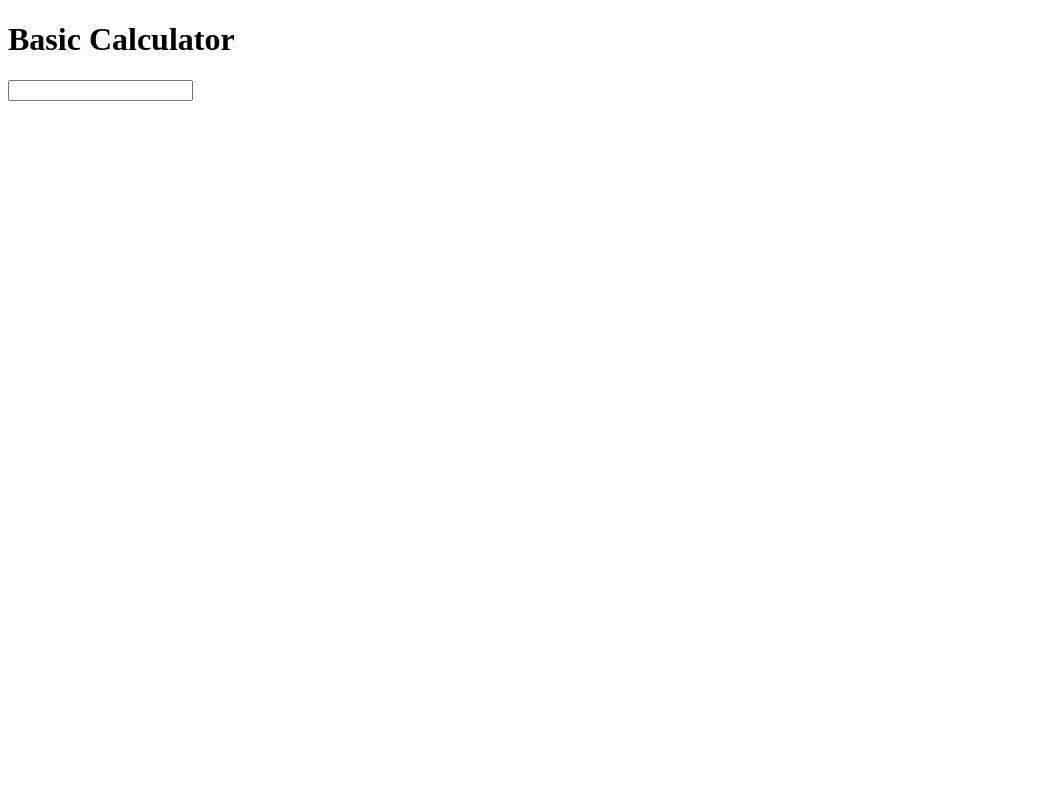
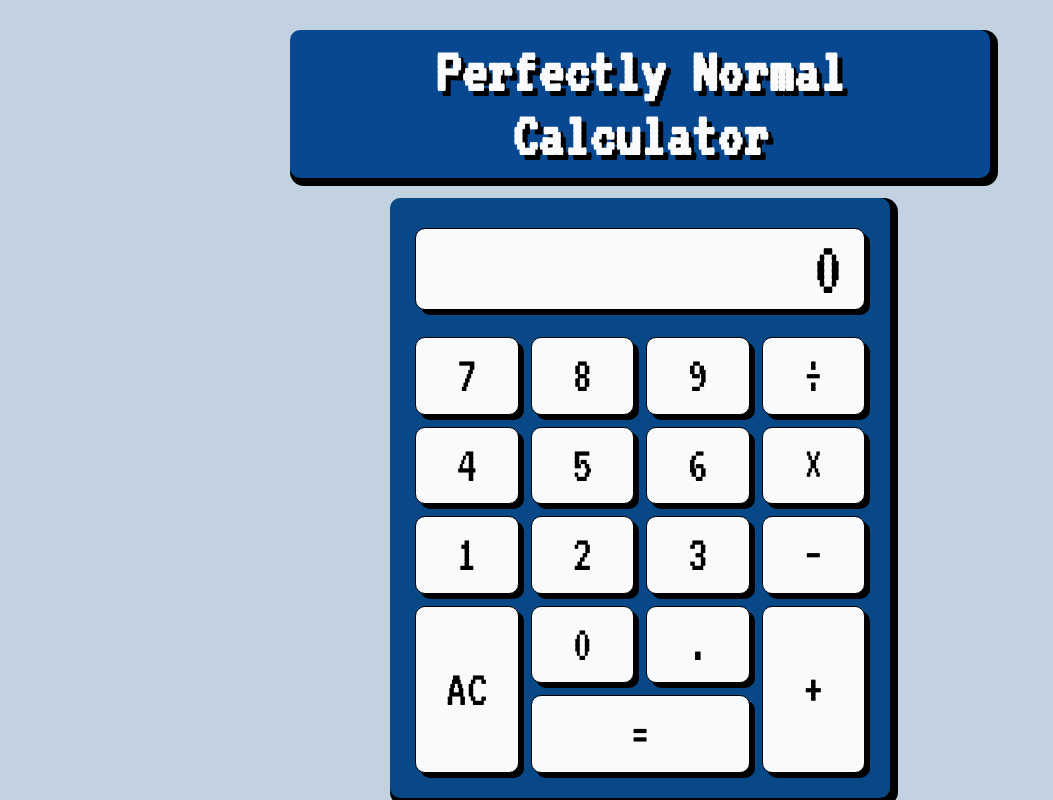
Before and after one commit to KeroseneSlickback/Basic-calculator, a plain HTML site: page index.html in a window 1280 px wide. Shown: the whole page, without its empty margins (0-1053 px from the left). Drawn offline with Linux system fonts and the light colour scheme.

Commit message:
Finalized basic calculator

```diff
--- a/app.js
+++ b/app.js
@@ -1,15 +1,84 @@
-function add(firstNum, secondNum) {
-  return firstNum += secondNum;
+const numberButtons = document.querySelectorAll('[data-number]');
+const operationButtons = document.querySelectorAll('[data-operation]');
+const equalsButton = document.querySelector('[data-equals]');
+const clearButton = document.querySelector('[data-all-clear]');
+const currentOperand = document.querySelector('#current-operand');
+
+let currentNum = currentOperand.innerText;
+let previousNum;
+let operator;
+
+function operate(currentNum, previousNum, operator) {
+	let current = parseFloat(currentNum);
+	let previous = parseFloat(previousNum);
+	let answer;
+	if (operator === '÷') {
+		answer = previous / current;
+	} else if (operator === '×') {
+		answer = previous * current;
+	} else if (operator === '−') {
+		answer = previous - current;
+	} else if (operator === '+') {
+		answer = previous + current;
+	}
+	currentOperand.innerText = Math.round(answer * 100) / 100;
 }
 
-function subtract(firstNum, secondNum) {
-  return firstNum -= secondNum;
+function populateDisplay(num) {
+	if (currentOperand.innerText.length >= 12) {
+		return;
+	}
+	if (currentOperand.innerText !== '0') {
+		if (num === '.' && currentOperand.innerText.includes('.')) {
+			return;
+		} else {
+			currentOperand.innerText += num;
+		}
+	} else {
+		if (num === '.') {
+			currentOperand.innerText += num;
+		} else {
+			currentOperand.innerText = num;
+		}
+	}
+
+	currentNum = currentOperand.innerText;
 }
 
-function multiply(firstNum, secondNum) {
-  return firstNum *= secondNum;
+function loadOperator(op) {
+	operator = op;
 }
 
-function divide(firstNum, secondNum) {
-  return firstNum /= secondNum;
+function updateDisplay() {
+	previousNum = currentOperand.innerText;
+	currentOperand.innerText = '0';
+	currentNum = currentOperand.innerText;
 }
+
+function clear() {
+	currentNum = 0;
+	currentOperand.innerText = '0';
+	previousNum = 0;
+	operator = '';
+}
+
+numberButtons.forEach(button => {
+	button.addEventListener('click', () => {
+		populateDisplay(button.innerText);
+	});
+});
+
+operationButtons.forEach(button => {
+	button.addEventListener('click', () => {
+		loadOperator(button.innerText);
+		updateDisplay();
+	});
+});
+
+clearButton.addEventListener('click', () => {
+	clear();
+});
+
+equalsButton.addEventListener('click', () => {
+	operate(currentNum, previousNum, operator);
+});
--- a/index.html
+++ b/index.html
@@ -1,23 +1,46 @@
 <!DOCTYPE html>
 <html lang="en">
+
 <head>
   <meta charset="UTF-8">
   <meta http-equiv="X-UA-Compatible" content="IE=edge">
   <meta name="viewport" content="width=device-width, initial-scale=1.0">
   <title>Document</title>
-  <link href="style.css" rel="stylesheet">
+  <link href="styles.css" rel="stylesheet">
 </head>
-<body>
-  <header>
-    <h1>Basic Calculator</h1>
+
+<body id="body">
+  <header id="header">
+    <h1 id="title">Perfectly Normal Calculator</h1>
+    <!-- <h2 id="subtitle">I promise. ;)</h2> -->
   </header>
-  <section id="#section">
-    <div id="#calculator">
-      <div id="#container">
-        <input id="input" type="text">
+  <section id="section">
+    <div id="container">
+      <div id="output">
+        <!-- <div id="previous-operand" data-previous-operand></div> -->
+        <div id="current-operand" data-operand>0</div>
       </div>
+      <button id="dividebtn" data-operation>÷</button>
+      <button id="multiplybtn" data-operation>×</button>
+      <button id="minusbtn" data-operation>−</button>
+      <button id="plusbtn" data-operation>+</button>
+      <button id="equalsbtn" data-equals>=</button>
+      <button id="acbtn" data-all-clear>AC</button>
+
+      <button id="pointbtn" data-number>.</button>
+      <button id="ninebtn" data-number>9</button>
+      <button id="eightbtn" data-number>8</button>
+      <button id="sevenbtn" data-number>7</button>
+      <button id="sixbtn" data-number>6</button>
+      <button id="fivebtn" data-number>5</button>
+      <button id="fourbtn" data-number>4</button>
+      <button id="threebtn" data-number>3</button>
+      <button id="twobtn" data-number>2</button>
+      <button id="onebtn" data-number>1</button>
+      <button id="zerobtn" data-number>0</button>
     </div>
   </section>
   <script src="app.js"></script>
 </body>
+
 </html>
--- /dev/null
+++ b/styles.css
@@ -0,0 +1,182 @@
+@import url('https://fonts.googleapis.com/css2?family=VT323&display=swap');
+
+*,
+*:before,
+*:after {
+	margin: 0;
+	padding: 0;
+	box-sizing: border-box;
+	font-family: 'VT323', monospace;
+}
+
+#body {
+	background-color: #c2d2e1;
+	text-align: center;
+	display: flex;
+	justify-content: center;
+	align-items: center;
+	flex-direction: column;
+}
+
+#header {
+	background-color: #084890;
+	color: #f8fafc;
+	text-shadow: 5px 5px 0px black;
+	font-size: 2rem;
+	width: 700px;
+	margin-top: 30px;
+	border-radius: 10px;
+	box-shadow: 4px 4px 0px 4px black;
+}
+
+#title,
+#subtitle {
+	margin: 10px 20px;
+}
+
+#section {
+	margin-top: 20px;
+}
+
+#section {
+	background-color: #084887;
+	border-radius: 10px;
+	box-shadow: 4px 4px 0px 4px black;
+}
+
+#container {
+	height: 600px;
+	width: 500px;
+	padding: 25px;
+	display: grid;
+	grid-template-columns: repeat(4, 1fr);
+	grid-template-rows: repeat(6, 1fr);
+	gap: 12px;
+	grid-template-areas:
+		'out out out out'
+		'num7 num8 num9 div'
+		'num4 num5 num6 multi'
+		'num1 num2 num3 minus'
+		'clear num0 point plus'
+		'clear equal equal plus';
+}
+
+#container > * {
+	background-color: #f8fafc;
+	border: 1px solid black;
+	border-radius: 10px;
+	box-shadow: 5px 5px 0px black;
+}
+
+#container > button {
+	font-size: 3.3rem;
+	transition: 0.075s ease;
+}
+
+#container > button:active {
+	transform: translate(3px, 3px);
+}
+
+#output {
+	display: flex;
+	align-items: flex-end;
+	justify-content: space-evenly;
+	flex-direction: column;
+	border: 1px solid black;
+	grid-area: out;
+	margin-bottom: 15px;
+	margin-top: 5px;
+	word-wrap: break-word;
+	word-break: break-all;
+}
+#previous-operand,
+#current-operand {
+	transition: 0.5s;
+	padding-right: 20px;
+	padding-left: 20px;
+}
+
+#previous-operand {
+	font-size: 2.75rem;
+	font-weight: 400;
+}
+
+#current-operand {
+	font-size: 5rem;
+	font-weight: 400;
+}
+
+#sevenbtn {
+	grid-area: num7;
+}
+#eightbtn {
+	grid-area: num8;
+}
+#ninebtn {
+	grid-area: num9;
+}
+#dividebtn {
+	grid-area: div;
+}
+
+#fourbtn {
+	grid-area: num4;
+}
+#fivebtn {
+	grid-area: num5;
+}
+#sixbtn {
+	grid-area: num6;
+}
+#multiplybtn {
+	grid-area: multi;
+}
+
+#onebtn {
+	grid-area: num1;
+}
+#twobtn {
+	grid-area: num2;
+}
+#threebtn {
+	grid-area: num3;
+}
+#minusbtn {
+	grid-area: minus;
+}
+
+#zerobtn {
+	grid-area: num0;
+}
+#dubzerobtn {
+	grid-area: num00;
+}
+#pointbtn {
+	grid-area: point;
+}
+
+#acbtn {
+	grid-area: clear;
+}
+#equalsbtn {
+	grid-area: equal;
+}
+#plusbtn {
+	grid-area: plus;
+}
+
+@media only screen and (max-width: 750px) {
+	#header {
+		max-width: calc(100vw - 50px);
+	}
+}
+
+@media only screen and (max-width: 550px) {
+	#container {
+		width: calc(100vw - 50px);
+	}
+}
+
+.is-depressed {
+	color: red;
+}
```
Also changed, not shown: style.css (deleted).
